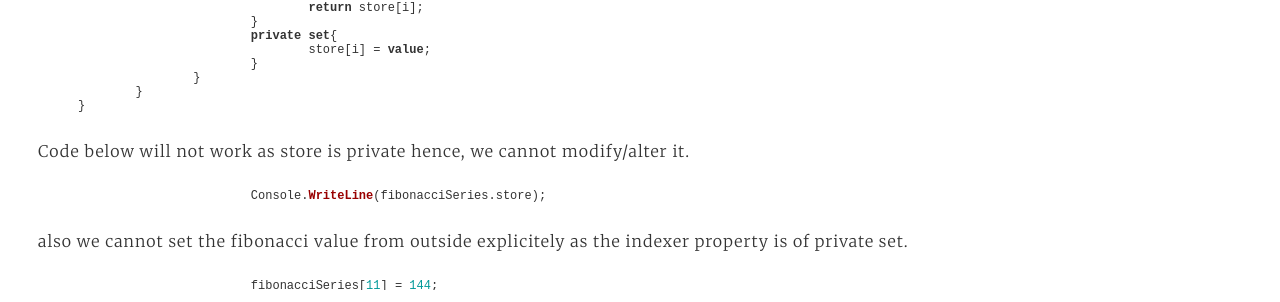
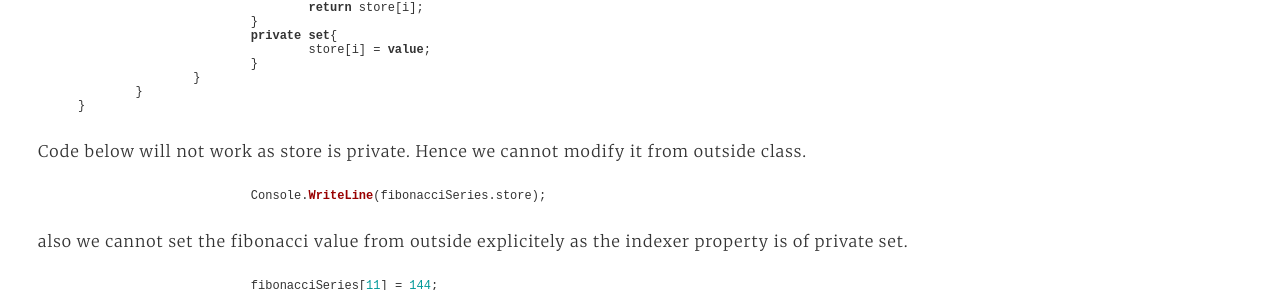
Before and after one commit to srirangamv/srirangamv.github.io, a Jekyll site: the page built from _posts/2016-06-04-net-fibonacciseries-recursiveandmemoized.md, in a window 1280 px wide. Shown: the part 847-1149 px from the top of the page. Built offline with Jekyll 4.4.1, drawn with Linux system fonts in a browser that asks for light colours.

Commit message:
minor corrections.

```diff
--- a/_posts/2016-06-04-net-fibonacciseries-recursiveandmemoized.md
+++ b/_posts/2016-06-04-net-fibonacciseries-recursiveandmemoized.md
@@ -58,7 +58,7 @@
 {% endhighlight %}
 
 
-<p>Code below will not work as store is private hence, we cannot modify/alter it.</p>
+<p>Code below will not work as store is private. Hence we cannot modify it from outside class.</p>
 {% highlight csharp %}
 			Console.WriteLine(fibonacciSeries.store);
 {% endhighlight %}
```
Also changed, not shown: _posts/2016-06-02-net-webclient-retry-method.md (+1 -1 lines).
